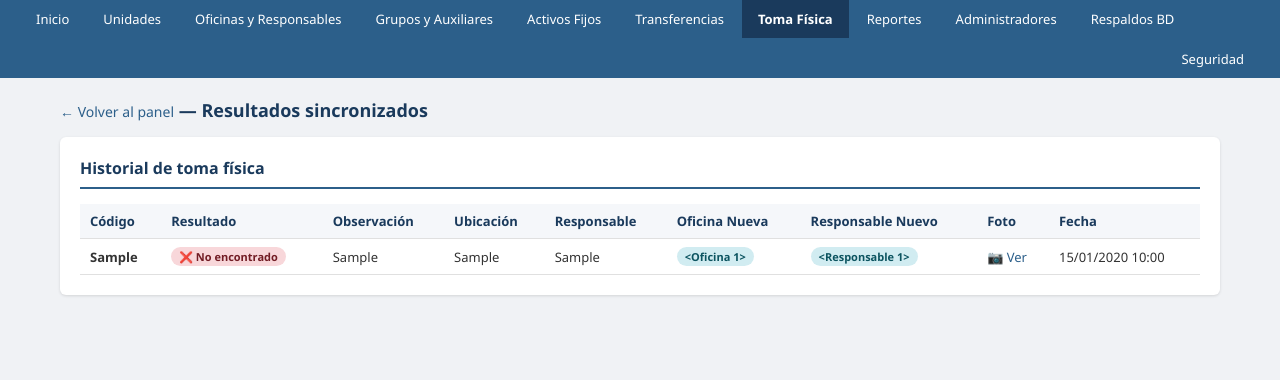
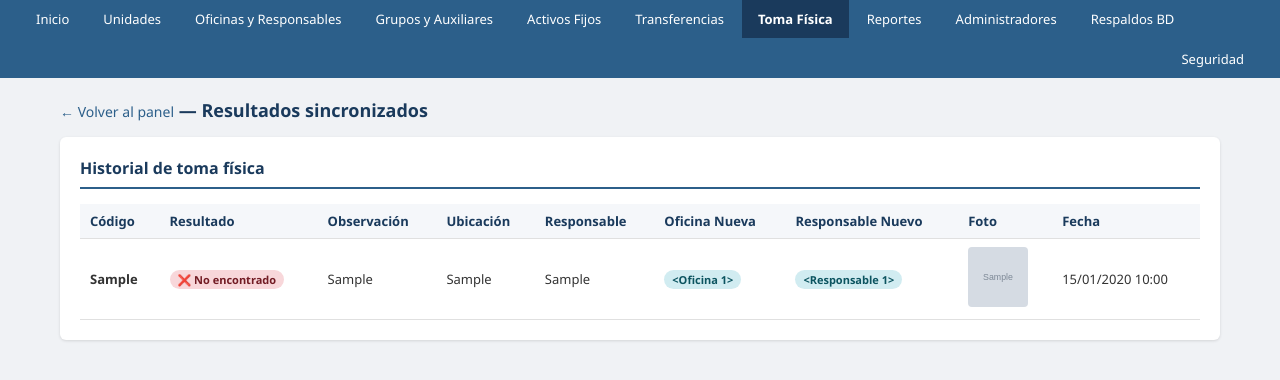
Before and after one commit to herediamarco1997-afk/scafmh, a Flask app: page /inventario/resultados in a window 1280 px wide. Shown: the part 66-446 px from the top of the page. Run offline with Flask 3, Linux system fonts and the light colour scheme; a user stored in the database is signed in; tables that the repository leaves empty hold one stand-in row (values such as "Sample post"); grey boxes marked "Sample" are stand-in pictures.

Commit message:
feat: thumbnail foto en resultados

```diff
--- a/app/templates/inventario/resultados.html
+++ b/app/templates/inventario/resultados.html
@@ -39,7 +39,7 @@
         <td>{{ r.responsable_reportado or '' }}</td>
         <td>{% if r.oficina_nueva %}<span class="badge badge-info">{{ r.oficina_nueva }}</span>{% endif %}</td>
         <td>{% if r.responsable_nuevo %}<span class="badge badge-info">{{ r.responsable_nuevo }}</span>{% endif %}</td>
-        <td>{% if r.foto_url %}<a href="{{ r.foto_url }}" target="_blank">📷 Ver</a>{% endif %}</td>
+        <td>{% if r.foto_url %}<a href="{{ r.foto_url }}" target="_blank"><img src="{{ r.foto_url }}" style="width:60px;height:60px;object-fit:cover;border-radius:4px;cursor:pointer" title="Click para ampliar"></a>{% endif %}</td>
         <td>{{ r.fecha_sincronizacion.strftime('%d/%m/%Y %H:%M') if r.fecha_sincronizacion else '' }}</td>
       </tr>
       {% else %}
```
